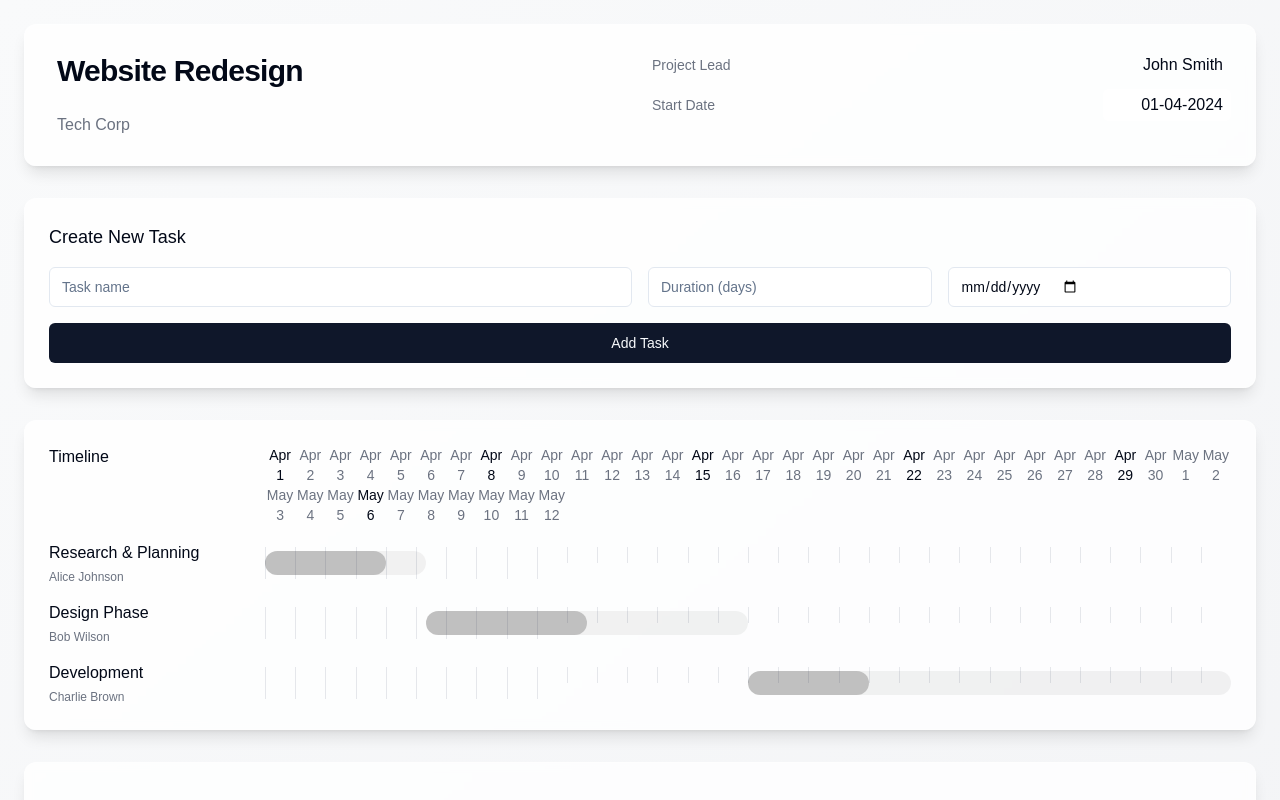
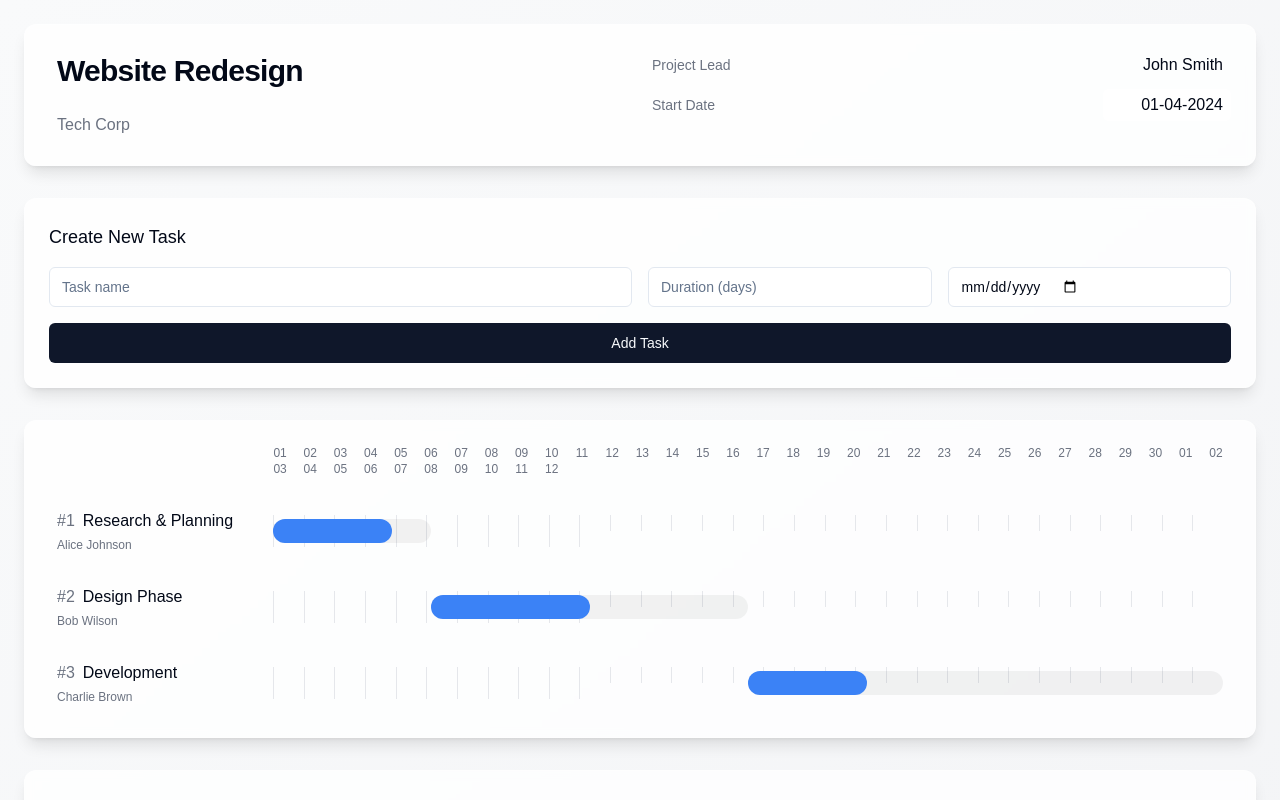
Before and after one commit to Thorpo123/project-planner-pro, a React (Vite) app: page / in a window 1280 px wide. Shown: the top 800 px of the page. Built offline with nearby package versions, Linux system fonts and the light colour scheme.

Commit message:
Add task numbers and drag-and-drop
Implement task numbering for task items and enable drag-and-drop functionality to reorder tasks.
[skip gpt_engineer]

```diff
--- a/src/components/TaskTimeline.tsx
+++ b/src/components/TaskTimeline.tsx
@@ -1,8 +1,9 @@
 import { useProject } from "./ProjectContext";
 import { format, eachDayOfInterval, startOfWeek, differenceInWeeks, parseISO, isValid } from "date-fns";
+import { DragDropContext, Droppable, Draggable } from "@hello-pangea/dnd";
 
 export const TaskTimeline = () => {
-  const { projectData } = useProject();
+  const { projectData, reorderTasks } = useProject();
 
   // Find the earliest start date and latest end date across all tasks
   const startDate = new Date(
@@ -10,41 +11,50 @@ export const TaskTimeline = () => {
       ...projectData.tasks.map((task) => new Date(task.startDate).getTime())
     )
   );
+
   const endDate = new Date(
-    Math.max(...projectData.tasks.map((task) => new Date(task.endDate).getTime()))
+    Math.max(
+      ...projectData.tasks.map((task) => new Date(task.endDate).getTime())
+    )
   );
 
   const days = eachDayOfInterval({ start: startDate, end: endDate });
-  const firstWeekStart = startOfWeek(startDate);
-  const totalWeeks = Math.ceil(differenceInWeeks(endDate, firstWeekStart)) + 1;
+
+  const handleDragEnd = (result: any) => {
+    if (!result.destination) return;
+    reorderTasks(result.source.index, result.destination.index);
+  };
 
   return (
-    <div className="glass-card rounded-xl p-6 overflow-x-auto timeline-scroll">
-      <div className="min-w-[800px]">
+    <div className="glass-card rounded-xl p-6 animate-slide-in">
+      <div className="space-y-6">
         <div className="grid grid-cols-[200px_1fr] gap-4">
-          <div className="font-medium">Timeline</div>
-          <div>
-            {/* Date row */}
+          <div />
           <div className="grid grid-cols-[repeat(auto-fit,minmax(30px,1fr))]">
-              {days.map((day, index) => (
+            {days.map((day) => (
               <div
                 key={day.toISOString()}
-                  className={`text-center text-sm ${
-                    index % 7 === 0 ? "font-medium" : "text-gray-500"
-                  }`}
+                className="text-xs text-gray-500 text-center"
               >
-                  {format(day, "MMM d")}
+                {format(day, "dd")}
               </div>
             ))}
           </div>
         </div>
-        </div>
-        <div className="mt-4 space-y-4">
-          {projectData.tasks.map((task) => {
+
+        <DragDropContext onDragEnd={handleDragEnd}>
+          <Droppable droppableId="tasks">
+            {(provided) => (
+              <div
+                {...provided.droppableProps}
+                ref={provided.innerRef}
+                className="space-y-4"
+              >
+                {projectData.tasks.map((task, index) => {
                   const taskStart = new Date(task.startDate);
                   const taskEnd = new Date(task.endDate);
-            const startOffset =
-              Math.round(
+
+                  const startOffset = Math.round(
                     (taskStart.getTime() - startDate.getTime()) /
                       (1000 * 60 * 60 * 24)
                   );
@@ -53,12 +63,19 @@ export const TaskTimeline = () => {
                   );
 
                   return (
+                    <Draggable key={task.id} draggableId={task.id} index={index}>
+                      {(provided) => (
                         <div
-                key={task.id}
-                className="grid grid-cols-[200px_1fr] gap-4 items-center group"
+                          ref={provided.innerRef}
+                          {...provided.draggableProps}
+                          {...provided.dragHandleProps}
+                          className="grid grid-cols-[200px_1fr] gap-4 items-center group hover:bg-gray-50 rounded-lg p-2 transition-colors duration-200"
                         >
                           <div className="space-y-1">
-                  <div className="font-medium truncate">{task.name}</div>
+                            <div className="font-medium truncate">
+                              <span className="text-gray-500 mr-2">#{index + 1}</span>
+                              {task.name}
+                            </div>
                             <div className="text-xs text-gray-500">{task.assignedTo}</div>
                           </div>
                           <div className="relative h-8">
@@ -81,15 +98,23 @@ export const TaskTimeline = () => {
                               }}
                             >
                               <div
-                      className="h-full rounded-full bg-black/20 transition-all duration-300"
-                      style={{ width: `${task.progress}%` }}
+                                className="h-full rounded-full bg-blue-500"
+                                style={{
+                                  width: `${task.progress}%`,
+                                }}
                               />
                             </div>
                           </div>
                         </div>
+                      )}
+                    </Draggable>
                   );
                 })}
+                {provided.placeholder}
               </div>
+            )}
+          </Droppable>
+        </DragDropContext>
       </div>
     </div>
   );
```
Lines whose indentation alone changed are shown as unchanged.
